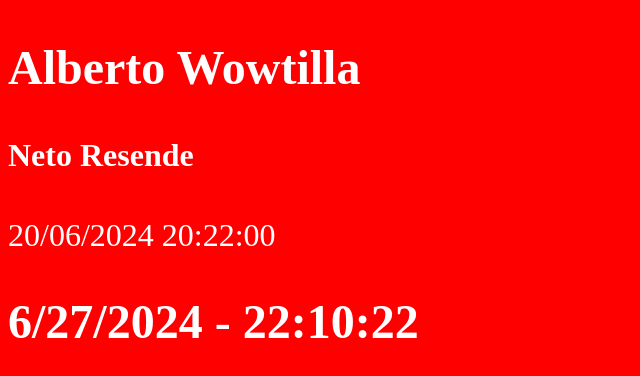
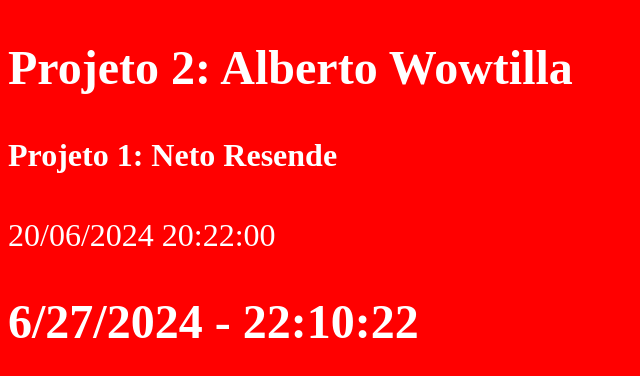
Before and after one commit to antoniowgaldino/projeto2, a plain HTML site: page index.html in a window 1280 px wide. Shown: the whole page, without its empty margins (0-640 px from the left). Drawn offline with Linux system fonts and the light colour scheme.

Commit message:
alteração de conflitos

```diff
--- a/index.html
+++ b/index.html
@@ -3,12 +3,12 @@
 <head>
     <meta charset="UTF-8">
     <meta name="viewport" content="width=device-width, initial-scale=1.0">
-    <title>Alberto Wowtilla</title>
+    <title>Projeto Alberto Wowtilla</title>
 </head>
 <body>
-    <h2>Alberto Wowtilla</h2>
+    <h2>Projeto 2: Alberto Wowtilla</h2>
 
-    <h4>Neto Resende</h4>
+    <h4>Projeto 1: Neto Resende</h4>
     <p id="Alteracao"> 20/06/2024 20:22:00</p>
 
     <h2 id="date"></h2>
```
